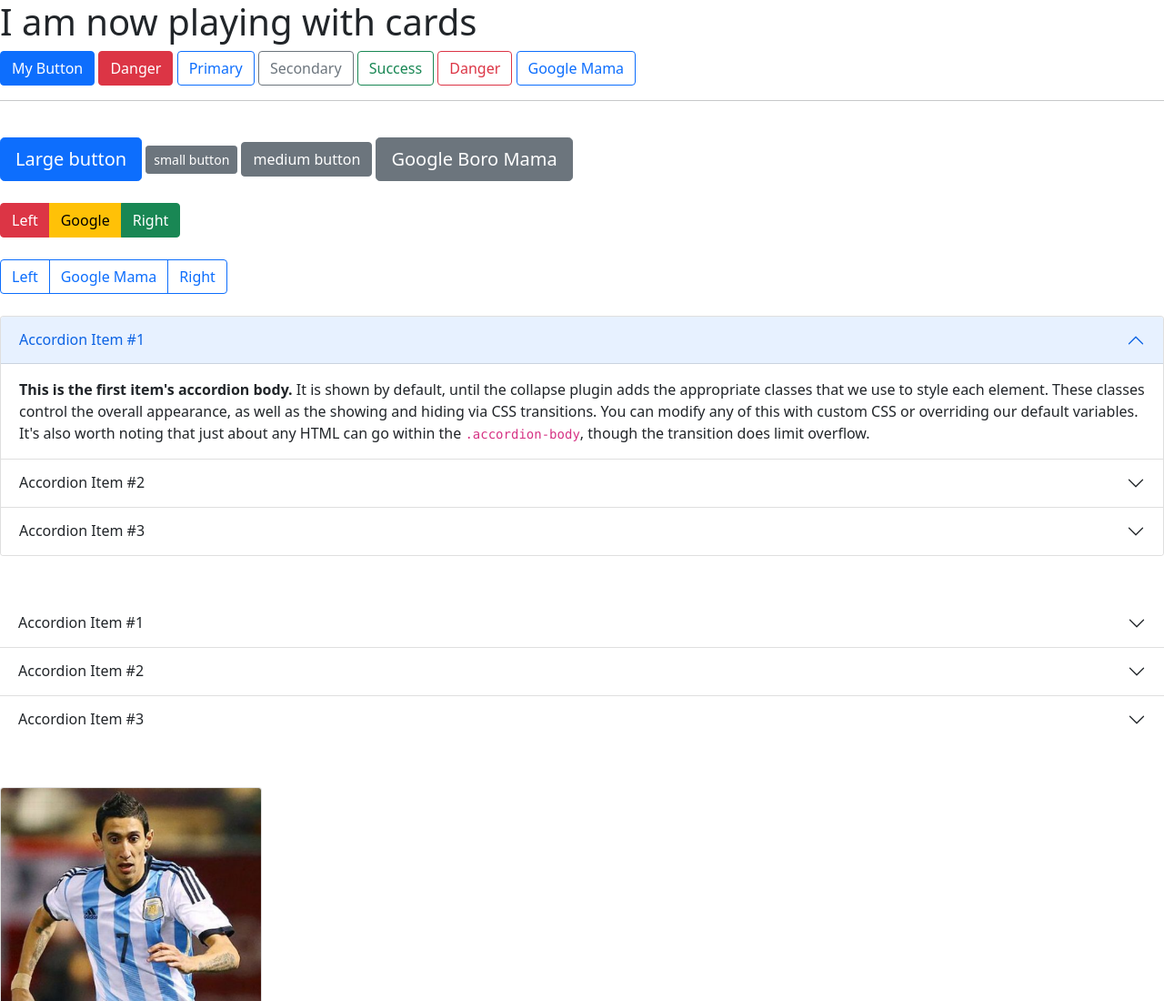
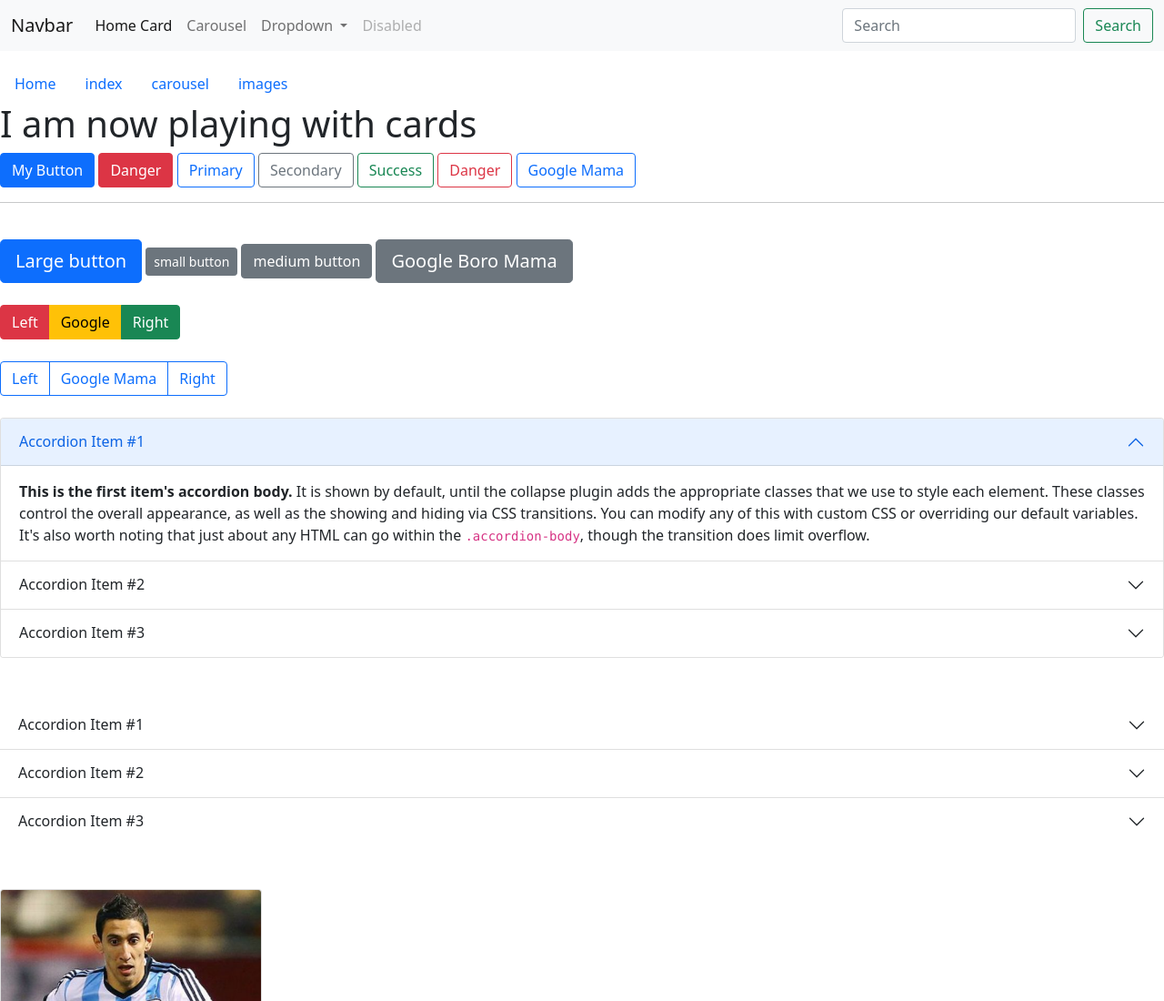
Before and after one commit to jamintowebdev/bootstrap-getting-started, a plain HTML site: page card.html in a window 1280 px wide. Shown: the top 1100 px of the page at 91% size. Drawn offline with Linux system fonts and the light colour scheme.

Commit message:
final commit for the whole Bootstrap learning and practice

```diff
--- a/card.html
+++ b/card.html
@@ -12,6 +12,62 @@
 </head>
 
 <body>
+    <header>
+
+        <!-- navbar and tabs -->
+        <nav class="navbar fixed-top navbar-expand-lg navbar-light bg-light">
+            <div class="container-fluid">
+                <a class="navbar-brand" href="#">Navbar</a>
+                <button class="navbar-toggler" type="button" data-bs-toggle="collapse"
+                    data-bs-target="#navbarSupportedContent" aria-controls="navbarSupportedContent"
+                    aria-expanded="false" aria-label="Toggle navigation">
+                    <span class="navbar-toggler-icon"></span>
+                </button>
+                <div class="collapse navbar-collapse" id="navbarSupportedContent">
+                    <ul class="navbar-nav me-auto mb-2 mb-lg-0">
+                        <li class="nav-item">
+                            <a class="nav-link active" aria-current="page" href="card.html">Home Card</a>
+                        </li>
+                        <li class="nav-item">
+                            <a class="nav-link" href="carousel.html">Carousel</a>
+                        </li>
+                        <li class="nav-item dropdown">
+                            <a class="nav-link dropdown-toggle" href="#" id="navbarDropdown" role="button"
+                                data-bs-toggle="dropdown" aria-expanded="false">
+                                Dropdown
+                            </a>
+                            <ul class="dropdown-menu" aria-labelledby="navbarDropdown">
+                                <li><a class="dropdown-item" href="#">Action</a></li>
+                                <li><a class="dropdown-item" href="#">Another action</a></li>
+                                <li>
+                                    <hr class="dropdown-divider">
+                                </li>
+                                <li><a class="dropdown-item" href="#">Something else here</a></li>
+                            </ul>
+                        </li>
+                        <li class="nav-item">
+                            <a class="nav-link disabled" href="#" tabindex="-1" aria-disabled="true">Disabled</a>
+                        </li>
+                    </ul>
+                    <form class="d-flex">
+                        <input class="form-control me-2" type="search" placeholder="Search" aria-label="Search">
+                        <button class="btn btn-outline-success" type="submit">Search</button>
+                    </form>
+                </div>
+            </div>
+        </nav>
+
+        <br><br><br>
+
+
+        <!-- ul.nav>li.nav-item*4>a.nav-link{option-$} -->
+        <ul class="nav">
+            <li class="nav-item"><a href="card.html" class="nav-link">Home</a></li>
+            <li class="nav-item"><a href="index.html" class="nav-link">index</a></li>
+            <li class="nav-item"><a href="carousel.html" class="nav-link">carousel</a></li>
+            <li class="nav-item"><a href="images.html" class="nav-link">images</a></li>
+        </ul>
+    </header>
     <h1>I am now playing with cards</h1>
 
     <!-- button primary -->
```
Also changed, not shown: carousel.html (+9 -0 lines), images.html (+9 -0 lines), index.html (+19 -3 lines).
